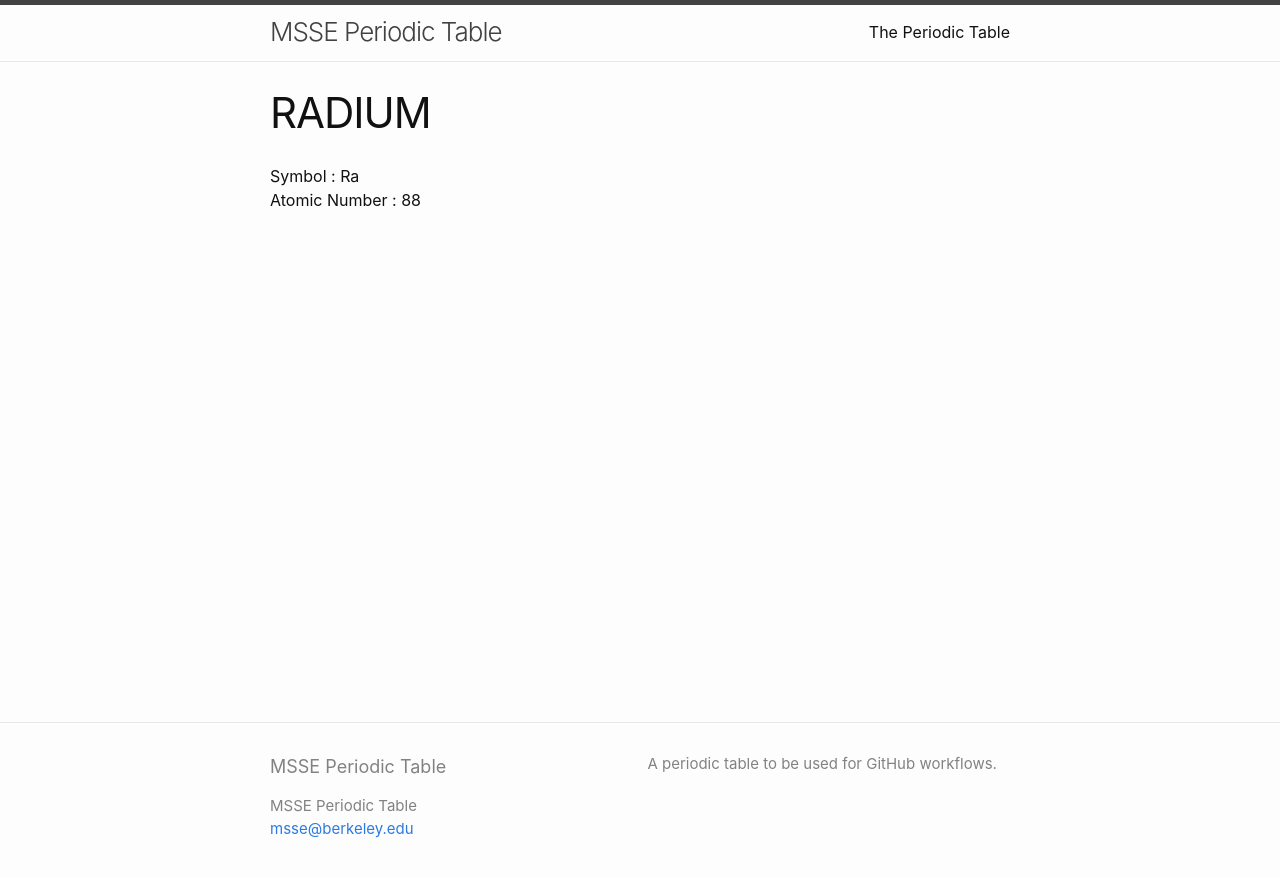
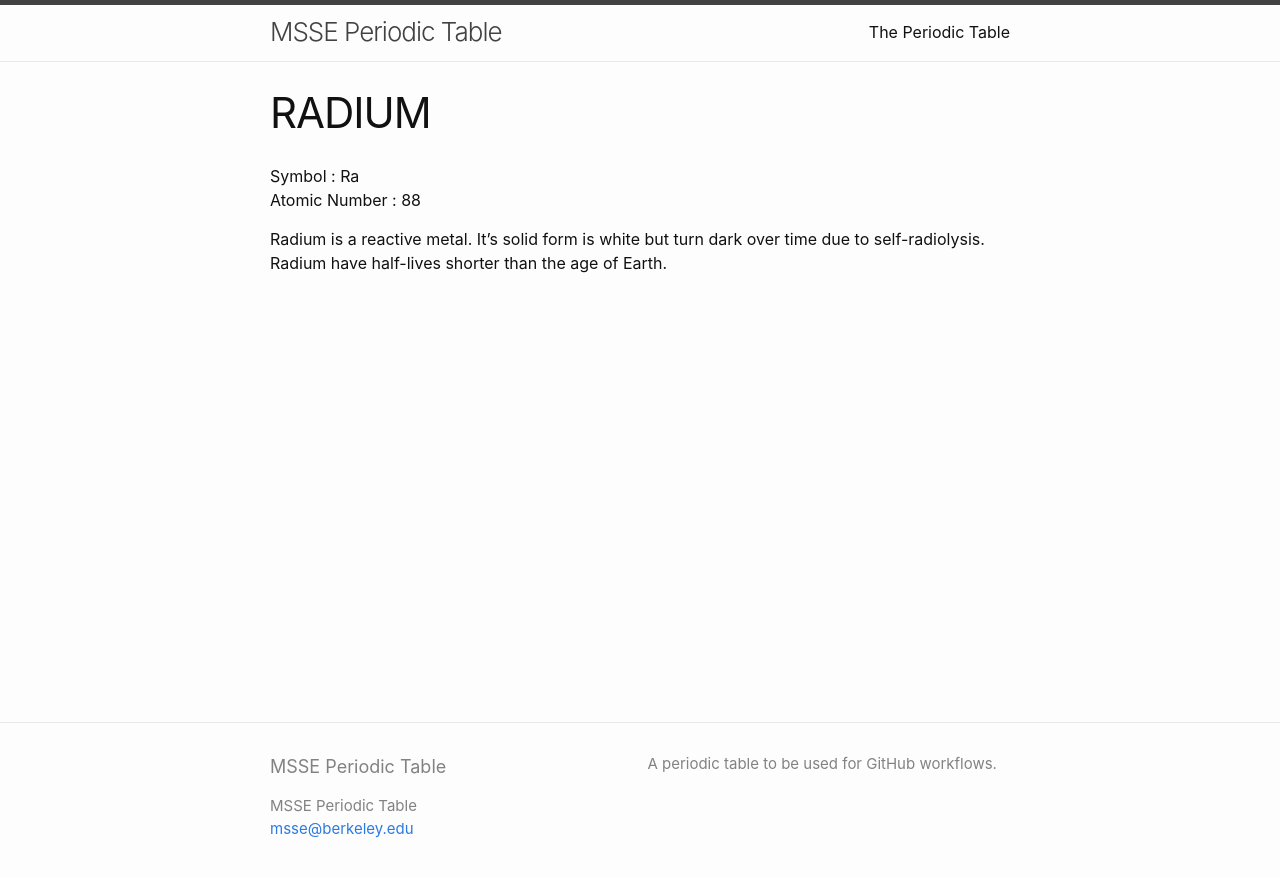
Before and after one commit to msse-chem-280-2023/periodic-table, a Jekyll site: the page built from ELEMENTS/RADIUM.md, in a window 1280 px wide. Shown: the top 877 px of the page. Built offline with Jekyll 4.4.1, drawn with Linux system fonts in a browser that asks for light colours.

Commit message:
Added three sentences about RADIUM

```diff
--- a/ELEMENTS/RADIUM.md
+++ b/ELEMENTS/RADIUM.md
@@ -5,3 +5,5 @@ title: RADIUM
 
 Symbol : Ra
 Atomic Number : 88
+
+Radium is a reactive metal. It's solid form is white but turn dark over time due to self-radiolysis. Radium have half-lives shorter than the age of Earth.
```
